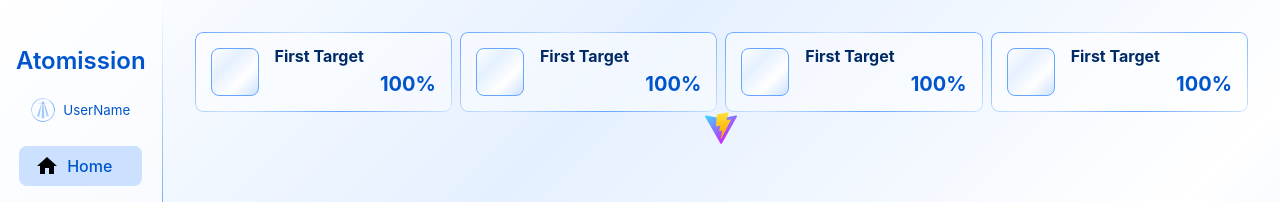
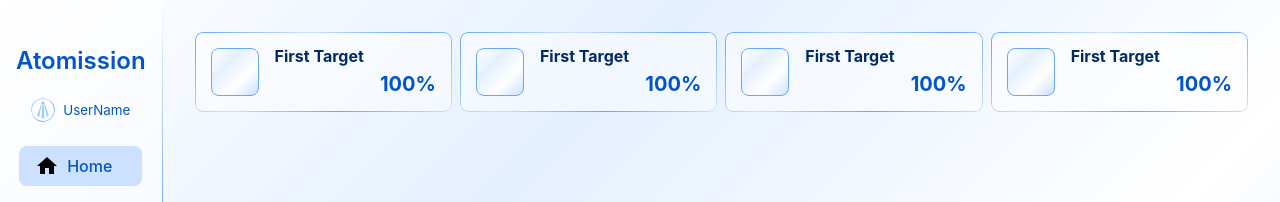
Before and after one commit to silence870121/Atomission, a Vue app: page / in a window 1280 px wide. Shown: the top 202 px of the page. Built offline with nearby package versions, Linux system fonts and the light colour scheme.

Commit message:
Update main style

```diff
--- a/src/App.vue
+++ b/src/App.vue
@@ -5,11 +5,6 @@
 	<Navigation />
 	<main>
 		<router-view />
-		<div>
-			<a href="https://vitejs.dev" target="_blank">
-				<img src="/vite.svg" class="logo" alt="Vite logo" />
-			</a>
-		</div>
 	</main>
 </template>
 
@@ -24,6 +19,12 @@
 	flex-direction: column;
 }
 
+h2 {
+	font-size: 1.5rem;
+	font-weight: bold;
+	text-align: left;
+}
+
 @media (max-width: 375px) {
 	main {
 		padding: 2rem 15px;
```
